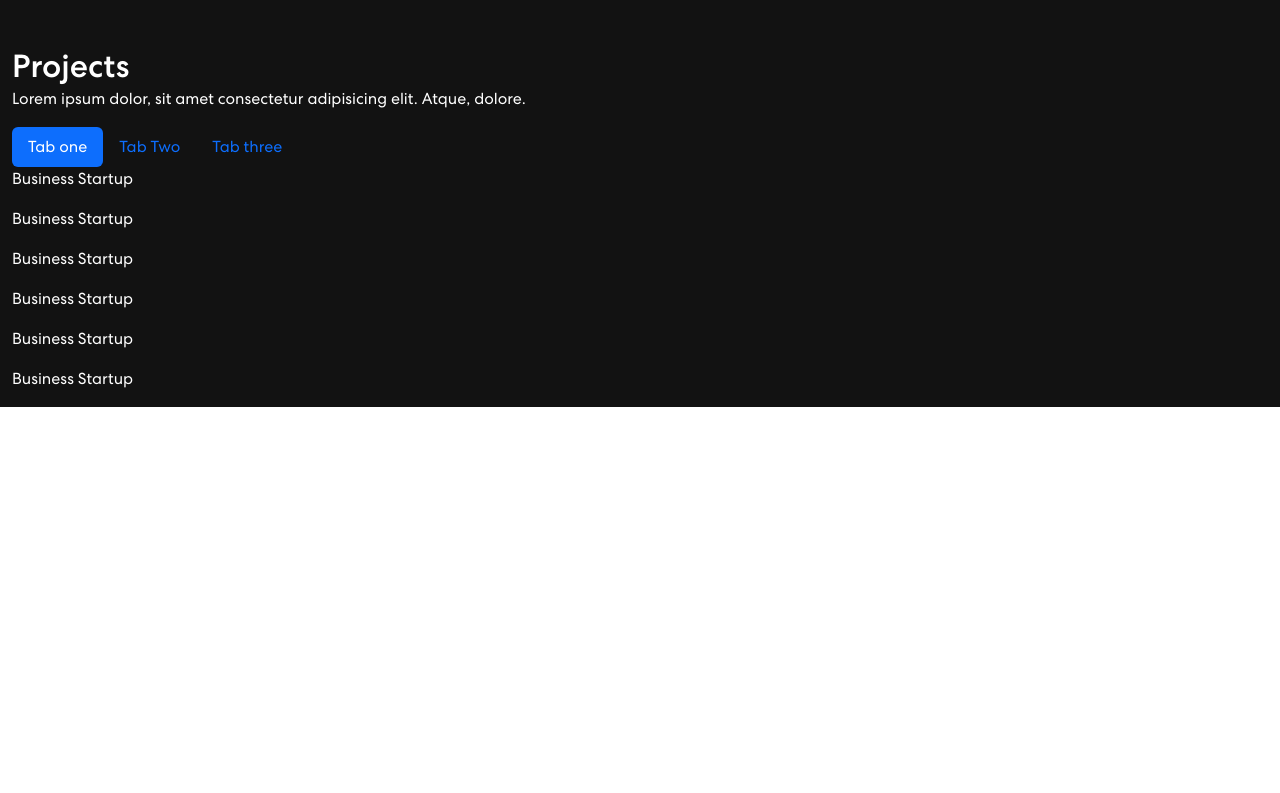
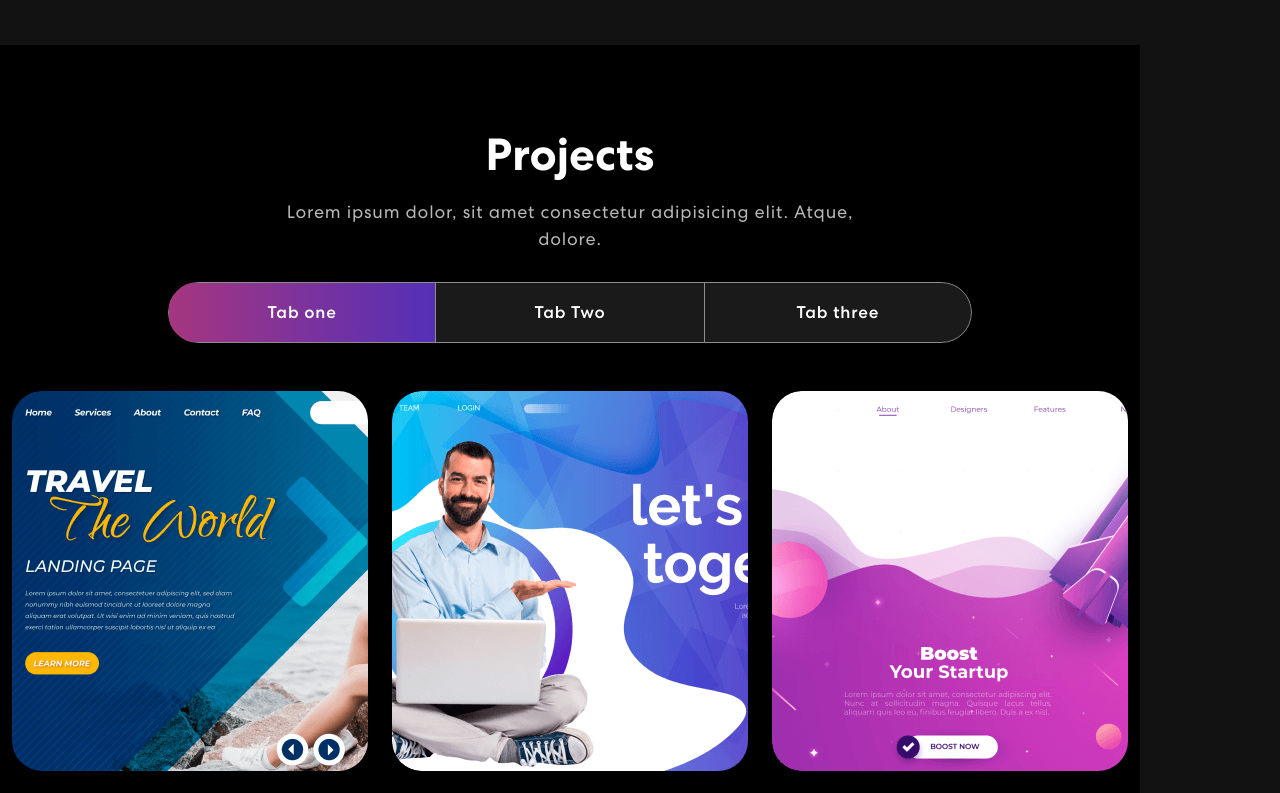
Before and after one commit to Orewagenki/resume-app, a React (Vite) app: page / in a window 1280 px wide. Shown: the part 1540-2333 px from the top of the page. Before the commit the page ends 1947 px from the top, so only its background shows below. Built offline with nearby package versions, Linux system fonts and the light colour scheme.

Commit message:
stlyed projects component

```diff
--- a/src/App.css
+++ b/src/App.css
@@ -310,3 +310,128 @@ nav.navbar .navbar-toggler[aria-expanded="true"] .navbar-toggler-icon {
   width: 40%;
   z-index: -4;
 }
+/************ Projects Css ************/
+.project {
+  padding: 80px 0;
+  position: relative;
+  background-color: black;
+}
+.project h2 {
+  font-size: 45px;
+  font-weight: 700;
+  text-align: center;
+}
+.project p {
+  color: #b8b8b8;
+  font-size: 18px;
+  letter-spacing: 0.8px;
+  line-height: 1.5em;
+  margin: 14px auto 30px auto;
+  text-align: center;
+  width: 56%;
+}
+.project .nav.nav-pills {
+  width: 72%;
+  margin: 0 auto;
+  border-radius: 50px;
+  background-color: rgb(255 255 255 / 10%);
+  overflow: hidden;
+}
+.project .nav.nav-pills .nav-item {
+  width: 33.33333%;
+}
+.project .nav.nav-pills .nav-link {
+  background-color: transparent;
+  border-radius: 0;
+  padding: 17px 0;
+  color: #fff;
+  width: 100%;
+  font-size: 17px;
+  letter-spacing: 0.8px;
+  font-weight: 500;
+  position: relative;
+  transition: 0.3s ease-in-out;
+  text-align: center;
+  z-index: 0;
+}
+.project .nav.nav-pills .nav-link::before {
+  content: "";
+  position: absolute;
+  width: 0;
+  height: 100%;
+  background: linear-gradient(90.21deg, #aa367c -5.91%, #4a2fbd 111.58%);
+  top: 0;
+  left: 0;
+  z-index: -1;
+  transition: 0.3s ease-in-out;
+}
+.project .nav.nav-pills .nav-link.active::before {
+  width: 100% !important;
+}
+.project .nav.nav-pills .nav-link.active {
+  border: 1px solid rgba(255, 255, 255, 1);
+}
+.nav-link#projects-tabs-tab-first {
+  border: 1px solid rgba(255, 255, 255, 0.5);
+  border-radius: 55px 0px 0px 55px;
+}
+.nav-link#projects-tabs-tab-second {
+  border-top: 1px solid rgba(255, 255, 255, 0.5);
+  border-bottom: 1px solid rgba(255, 255, 255, 0.5);
+}
+.nav-link#projects-tabs-tab-third {
+  border: 1px solid rgba(255, 255, 255, 0.5);
+  border-radius: 0 55px 55px 0;
+}
+.proj-imgbx {
+  position: relative;
+  border-radius: 30px;
+  overflow: hidden;
+  margin-bottom: 24px;
+}
+.proj-imgbx::before {
+  content: "";
+  background: linear-gradient(90.21deg, #aa367c -5.91%, #4a2fbd 111.58%);
+  opacity: 0.85;
+  position: absolute;
+  width: 100%;
+  height: 0;
+  transition: 0.4s ease-in-out;
+}
+.proj-imgbx:hover::before {
+  height: 100%;
+}
+.proj-txtx {
+  position: absolute;
+  text-align: center;
+  top: 65%;
+  left: 50%;
+  transform: translate(-50%, -50%);
+  transition: 0.5s ease-in-out;
+  opacity: 0;
+  width: 100%;
+}
+.proj-imgbx:hover .proj-txtx {
+  top: 50%;
+  opacity: 1;
+}
+.proj-txtx h4 {
+  font-size: 30px;
+  font-weight: 700;
+  letter-spacing: 0.8px;
+  line-height: 1.1em;
+}
+.proj-txtx span {
+  font-style: italic;
+  font-weight: 400;
+  font-size: 15px;
+  letter-spacing: 0.8px;
+}
+.background-image-right {
+  top: 20%;
+  position: absolute;
+  bottom: 0;
+  width: 35%;
+  right: 0;
+  z-index: -4;
+}
--- /dev/null
+++ b/src/components/ProjectCard.tsx
@@ -0,0 +1,23 @@
+import { Col } from "react-bootstrap";
+
+interface Props {
+  title: string;
+  description: string;
+  imgUrl: string;
+}
+
+const ProjectCard = ({ title, description, imgUrl }: Props) => {
+  return (
+    <Col sm={6} md={4}>
+      <div className="proj-imgbx">
+        <img src={imgUrl} />
+        <div className="proj-txtx">
+          <h4>{title}</h4>
+          <span>{description}</span>
+        </div>
+      </div>
+    </Col>
+  );
+};
+
+export default ProjectCard;
--- a/src/components/Projects.tsx
+++ b/src/components/Projects.tsx
@@ -2,6 +2,8 @@ import { Col, Container, Nav, Row, Tab } from "react-bootstrap";
 import projImg1 from "../assets/img/project-img1.png";
 import projImg2 from "../assets/img/project-img2.png";
 import projImg3 from "../assets/img/project-img3.png";
+import ProjectCard from "./ProjectCard";
+import colorSharp2 from "../assets/img/color-sharp2.png";
 
 const Projects = () => {
   const projects = [
@@ -48,7 +50,11 @@ const Projects = () => {
               dolore.
             </p>
             <Tab.Container id="projects-tabs" defaultActiveKey="first">
-              <Nav variant="pills" defaultActiveKey="/home">
+              <Nav
+                variant="pills"
+                className="nav-pill mb-5 justify-content-center align-items-center"
+                id="pills-tab"
+              >
                 <Nav.Item>
                   <Nav.Link eventKey="first">Tab one</Nav.Link>
                 </Nav.Item>{" "}
@@ -63,7 +69,7 @@ const Projects = () => {
                 <Tab.Pane eventKey="first">
                   <Row>
                     {projects.map((project, index) => {
-                      return <p>{project.title}</p>;
+                      return <ProjectCard key={index} {...project} />;
                     })}
                   </Row>
                 </Tab.Pane>
@@ -74,6 +80,7 @@ const Projects = () => {
           </Col>
         </Row>
       </Container>
+      <img className="background-image-right" src={colorSharp2} />
     </section>
   );
 };
```
